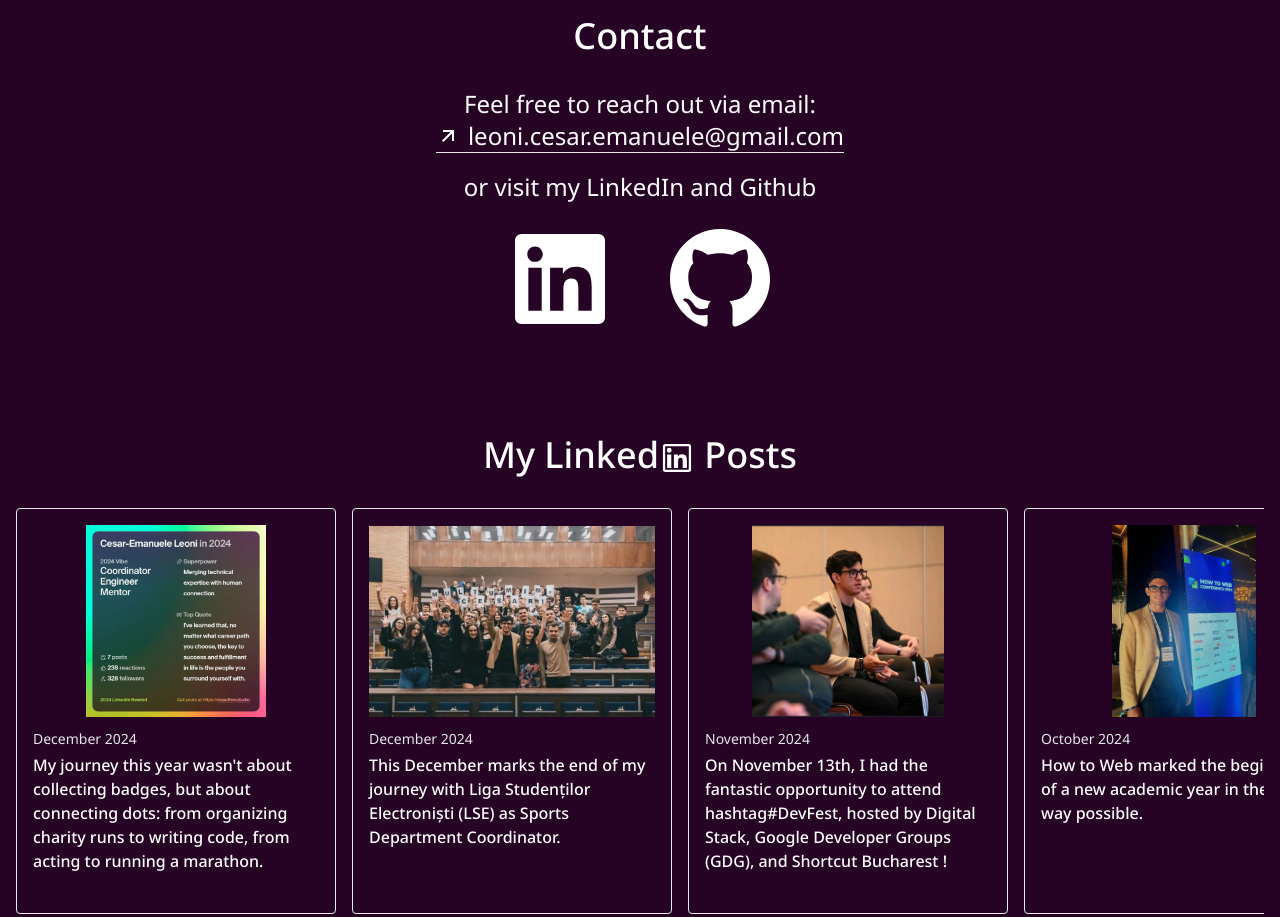
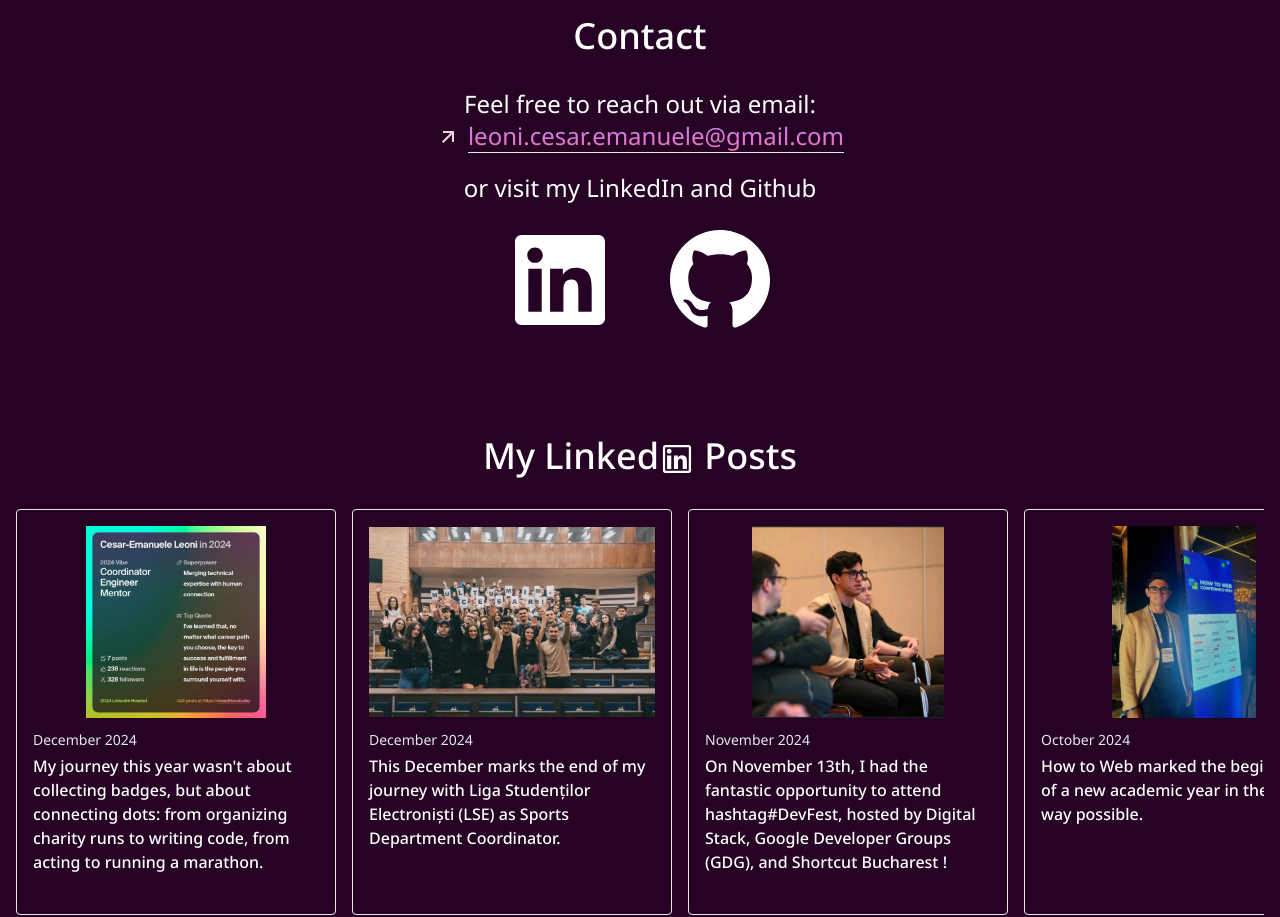
Before and after one commit to CesarLeoni/Leoni-Cesar-Portfolio, a React (Vite) app: page / in a window 1280 px wide. Shown: the part 4880-5797 px from the top of the page. Built offline with nearby package versions, Linux system fonts and the light colour scheme; no server answers.

Commit message:
email link annimation - scale and color

```diff
--- a/src/components/Contact.jsx
+++ b/src/components/Contact.jsx
@@ -11,12 +11,14 @@ const Contact = () => {
         <p className="mb-4 text-xl lg:text-2xl">
           Feel free to reach out via email: <br/>
           <a
-            href="mailto:leoni.cesar.emanuele@gmail.com"
-            className="inline-flex items-center space-x-2 border-b"
-          >
-            <RiArrowRightUpLine className="text-lg" />
-            <span>leoni.cesar.emanuele@gmail.com</span>
-          </a>
+  href="mailto:leoni.cesar.emanuele@gmail.com"
+  className="inline-flex items-center space-x-2 hover:scale-105 transition-all duration-300"
+>
+  <RiArrowRightUpLine
+    className="text-lg text-gradient text-pink-200"/>
+  <span className="border-b bg-gradient-to-b from-purple-400 to-pink-400 bg-clip-text text-transparent">leoni.cesar.emanuele@gmail.com</span>
+</a>
+
         </p>
         <p className="mb-4 text-xl lg:text-2xl">
         or visit my LinkedIn and Github
```
